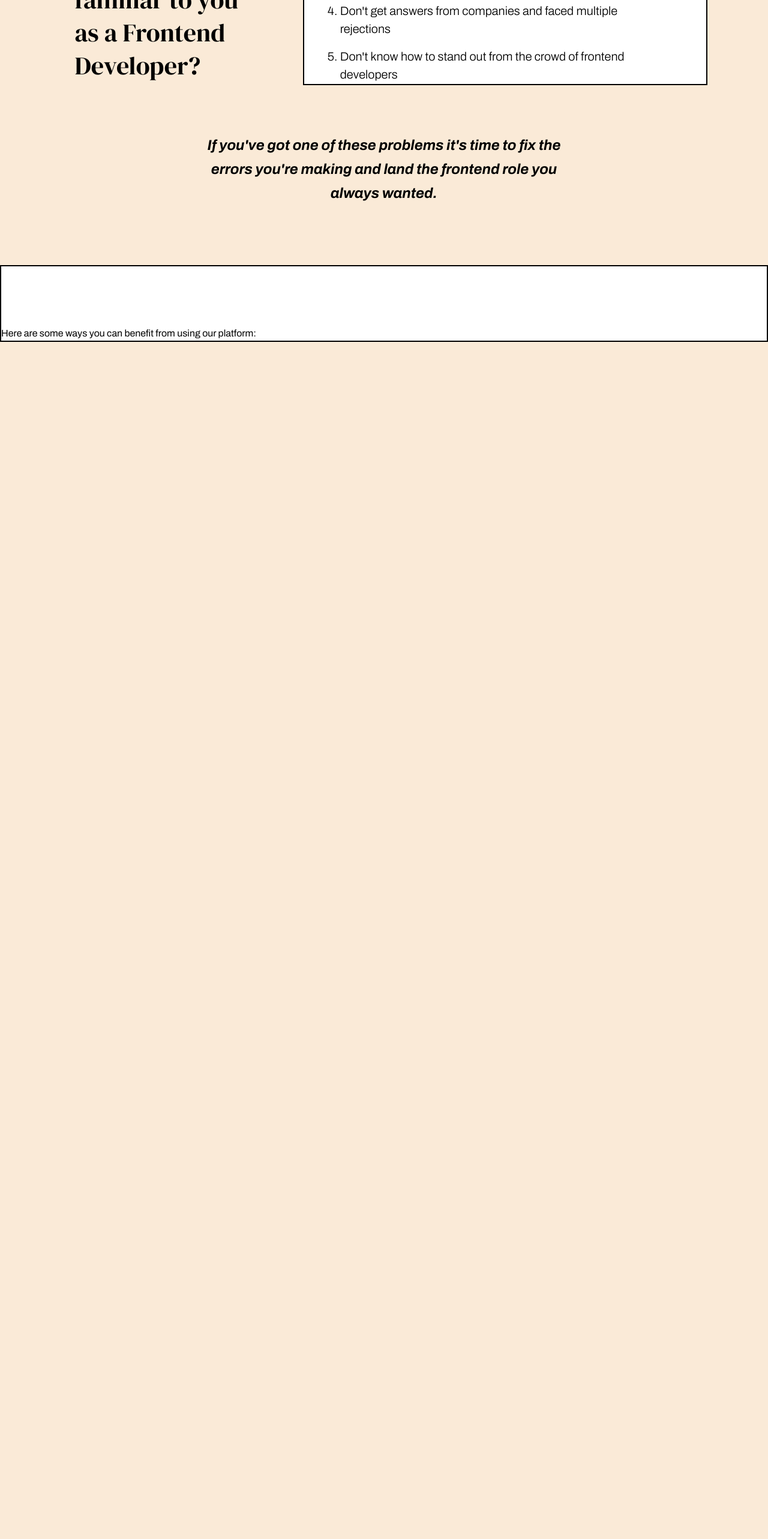
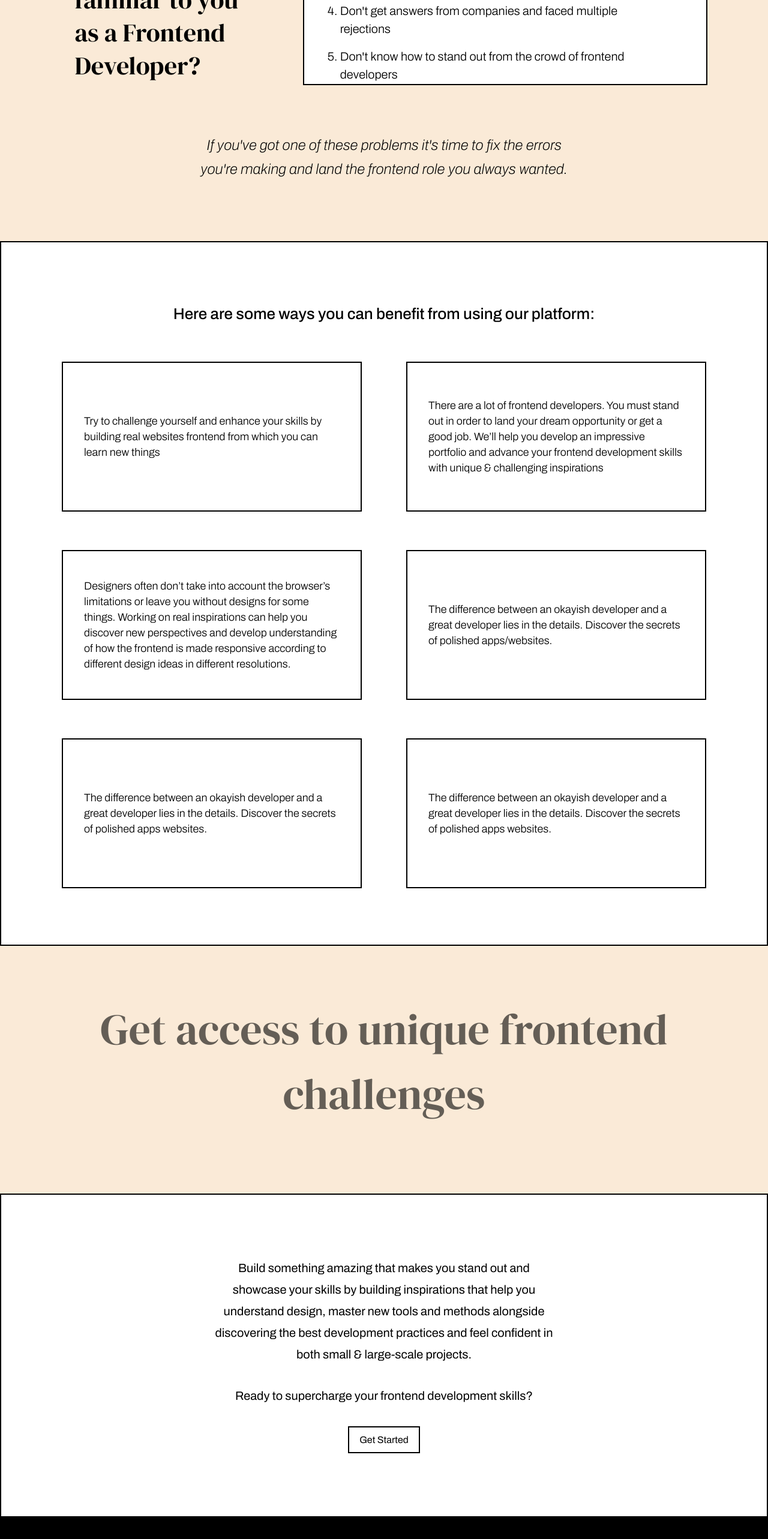
Before and after one commit to joindevforge/front-practice, a Next.js app: page / in a window 1280 px wide. Shown: the part 1421-3987 px from the top of the page at 60% size. Before the commit the page ends 1991 px from the top, so only its background shows below. Built offline with nearby package versions, Linux system fonts and the light colour scheme.

Commit message:
complete home

```diff
--- /dev/null
+++ b/components/Footer.jsx
@@ -0,0 +1,9 @@
+import React from 'react'
+
+function Footer() {
+  return (
+    <div className='w-full h-[160px] bg-black'>Footer</div>
+  )
+}
+
+export default Footer
--- a/components/Home1.jsx
+++ b/components/Home1.jsx
@@ -1,6 +1,14 @@
 import React from "react";
 
 function Home1() {
+  const benefits = [
+    "Try to challenge yourself and enhance your skills by building real websites frontend from which you can learn new things",
+    "There are a lot of frontend developers. You must stand out in order to land your dream opportunity or get a good job. We’ll help you develop an impressive portfolio and advance your frontend development skills with unique & challenging inspirations",
+    "Designers often don’t take into account the browser’s limitations or leave you without designs for some things. Working on real inspirations can help you discover new perspectives and develop understanding of how the frontend is made responsive according to different design ideas in different resolutions.",
+    "The difference between an okayish developer and a great developer lies in the details. Discover the secrets of polished apps/websites.",
+    "The difference between an okayish developer and a great developer lies in the details. Discover the secrets of polished apps websites.",
+    "The difference between an okayish developer and a great developer lies in the details. Discover the secrets of polished apps websites.",
+  ];
   return (
     <div className="w-full h-full">
       <div className="w-full flex flex-col items-center justify-center">
@@ -70,13 +78,61 @@ function Home1() {
         </div>
       </div>
       <div className="w-full h-full text-center  flex justify-center">
-      <p className="w-[50%] pt-[80px] italic pb-[100px] font-Archivo font-thin text-[24px] leading-[40px]">
-      If you&apos;ve got one of these problems it&apos;s time to fix the errors
-you&apos;re making and land the frontend role you always wanted.
-      </p>
+        <p className="w-[50%] pt-[80px] italic pb-[100px] font-Archivo  text-[24px] leading-[40px]">
+          If you&apos;ve got one of these problems it&apos;s time to fix the
+          errors you&apos;re making and land the frontend role you always
+          wanted.
+        </p>
       </div>
-      <div className="border-2 bg-white border-black h-full w-full">
-        <p className="pt-[100px] font-Archivo  font-[400] ">Here are some ways you can benefit from using our platform:</p>
+      <div className="border-2 bg-white border-black h-full w-full pb-[60px">
+        <p className="pt-[100px] font-Archivo text-[26px] text-center pb-[60px] font-[500] ">
+          Here are some ways you can benefit from using our platform:
+        </p>
+        <div className="w-full flex justify-center items-center">
+          <div className="container px-16  pb-[30px]">
+            <div className="grid grid-cols-2">
+              {benefits.map((benefit, index) => {
+                return (
+                  <div
+                    key={index}
+                    className="flex justify-center items-center mb-16"
+                  >
+                    <div className="w-[500px] h-[250px] border-2 border-black bg-white flex justify-center items-center">
+                      <div className="px-[35px]">
+                        <p className="text-start font-light font-Archivo text-[18px] leading-[26px]">
+                          {benefit}
+                        </p>
+                      </div>
+                    </div>
+                  </div>
+                );
+              })}
+            </div>
+          </div>
+        </div>
+      </div>
+
+      <h2 className="pt-[85px] font-DM text-[72px] pb-[112px] text-center text-[#645E56]">
+        Get access to unique frontend challenges
+      </h2>
+      <div className=" w-full h-[540px] border-2 border-black bg-white flex items-center justify-center">
+        <div className="h-[60%] w-[45%]  flex justify-center flex-col">
+          <p className="text-[20px] text-center font-Archivo leading-9 ">
+            Build something amazing that makes you stand out and showcase your
+            skills by building inspirations that help you understand design,
+            master new tools and methods alongside discovering the best
+            development practices and feel confident in both small & large-scale
+            projects.
+          </p>
+          <p className="py-[36px] font-Archivo text-[20px] text-center">
+            Ready to supercharge your frontend development skills?
+          </p>
+          <div className="w-full flex justify-center">
+            <button className="w-[120px] h-[45px] bg-white border-2 border-black text-black font-Archivo text-[16px] hover:bg-black hover:text-white">
+              Get Started
+            </button>
+          </div>
+        </div>
       </div>
     </div>
   );
--- a/pages/_app.js
+++ b/pages/_app.js
@@ -1,3 +1,4 @@
+import Footer from '@/components/Footer'
 import Header from '@/components/Header'
 import '@/styles/globals.css'
 
@@ -6,6 +7,7 @@ export default function App({ Component, pageProps }) {
     <>
     <Header/>
       <Component {...pageProps} />
+      <Footer/>
     </>
   )
 }
--- a/pages/_document.js
+++ b/pages/_document.js
@@ -6,7 +6,7 @@ export default function Document() {
       <Head>
       <link rel="preconnect" href="https://fonts.googleapis.com"/>
 <link rel="preconnect" href="https://fonts.gstatic.com" crossorigin/>
-<link href="https://fonts.googleapis.com/css2?family=Archivo:ital,wght@0,100;0,200;0,300;0,400;0,500;0,600;1,700&family=DM+Serif+Display:ital@0;1&display=swap" rel="stylesheet"/>
+<link href="https://fonts.googleapis.com/css2?family=Archivo:ital,wght@0,100;0,200;0,300;0,400;0,500;0,600;1,200;1,700&family=DM+Serif+Display:ital@0;1&display=swap" rel="stylesheet"/>
       </Head>
       <body>
         <Main />
```
